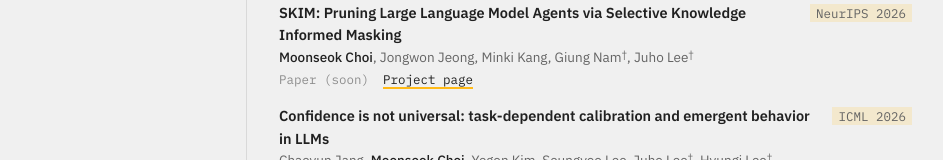
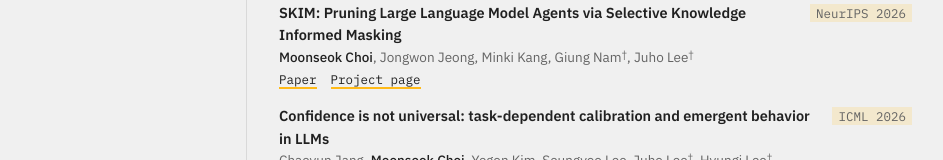
Before and after one commit to moon4sake/moon4sake.github.io, a plain HTML site: page index.html in a window 1280 px wide. Shown: the part 757-917 px from the top of the page, without its empty margins (168-1111 px from the left). Drawn offline with Linux system fonts and the light colour scheme.

Commit message:
Update index.html

```diff
--- a/index.html
+++ b/index.html
@@ -137,7 +137,7 @@
 
       <h2 id="publications">Publications</h2>
       <div class="row" id="had"><div><div class="t">Harness-Aware Distillation for Small Language Model Agents</div><div class="au"><b>Moonseok Choi</b>, Taehong Moon, Giung Nam<sup>†</sup>, Juho Lee<sup>†</sup></div><div class="m mono"><a href="https://arxiv.org/abs/2610.02858">Paper</a><a href="https://moon4sake.github.io/harness-aware-distillation">Project page</a></div></div><div><span class="ve other mono">arXiv 2026</span></div></div>
-      <div class="row" id="skim"><div><div class="t">SKIM: Pruning Large Language Model Agents via Selective Knowledge Informed Masking</div><div class="au"><b>Moonseok Choi</b>, Jongwon Jeong, Minki Kang, Giung Nam<sup>†</sup>, Juho Lee<sup>†</sup></div><div class="m mono"><span class="soon">Paper (soon)</span><span class="soon"><a href="https://moon4sake.github.io/skim">Project page</a></span></div></div><div><span class="ve conf mono">NeurIPS 2026</span></div></div>
+      <div class="row" id="skim"><div><div class="t">SKIM: Pruning Large Language Model Agents via Selective Knowledge Informed Masking</div><div class="au"><b>Moonseok Choi</b>, Jongwon Jeong, Minki Kang, Giung Nam<sup>†</sup>, Juho Lee<sup>†</sup></div><div class="m mono"><a href="https://arxiv.org/abs/2611.07558">Paper</a><a href="https://moon4sake.github.io/skim">Project page</a></div></div><div><span class="ve conf mono">NeurIPS 2026</span></div></div>
       <div class="row" id="confidence"><div><div class="t">Confidence is not universal: task-dependent calibration and emergent behavior in LLMs</div><div class="au">Chaeyun Jang, <b>Moonseok Choi</b>, Yegon Kim, Seungyoo Lee, Juho Lee<sup>†</sup>, Hyungi Lee<sup>†</sup></div><div class="m mono"><a href="https://icml.cc/virtual/2026/poster/66660">Paper</a></div></div><div><span class="ve conf mono">ICML 2026</span></div></div>
       <div class="row" id="ttsnp"><div><div class="t">Test Time Scaling for Neural Processes</div><div class="au">Hyungi Lee, <b>Moonseok Choi</b>, Hyunsu Kim, Kyunghyun Cho, Rajesh Ranganath, Juho Lee</div><div class="m mono"><a href="https://papers.nips.cc/paper_files/paper/2025/hash/50bd13958b700bdcc2db1eee4d822be0-Abstract-Conference.html">Paper</a></div></div><div><span class="ve conf mono">NeurIPS 2025</span></div></div>
       <div class="row"><div><div class="t">Projection-Based Augmentation with Non-Relevant General Data for Enhanced Domain Adaptation in LLMs</div><div class="au">Seungyoo Lee, Giung Nam, <b>Moonseok Choi</b>, Hyungi Lee<sup>†</sup>, Juho Lee<sup>†</sup></div><div class="m mono"><a href="https://openreview.net/forum?id=7EjdHkOwc4">Paper</a></div></div><div><span class="ve conf mono">NeurIPS 2025</span></div></div>
```
